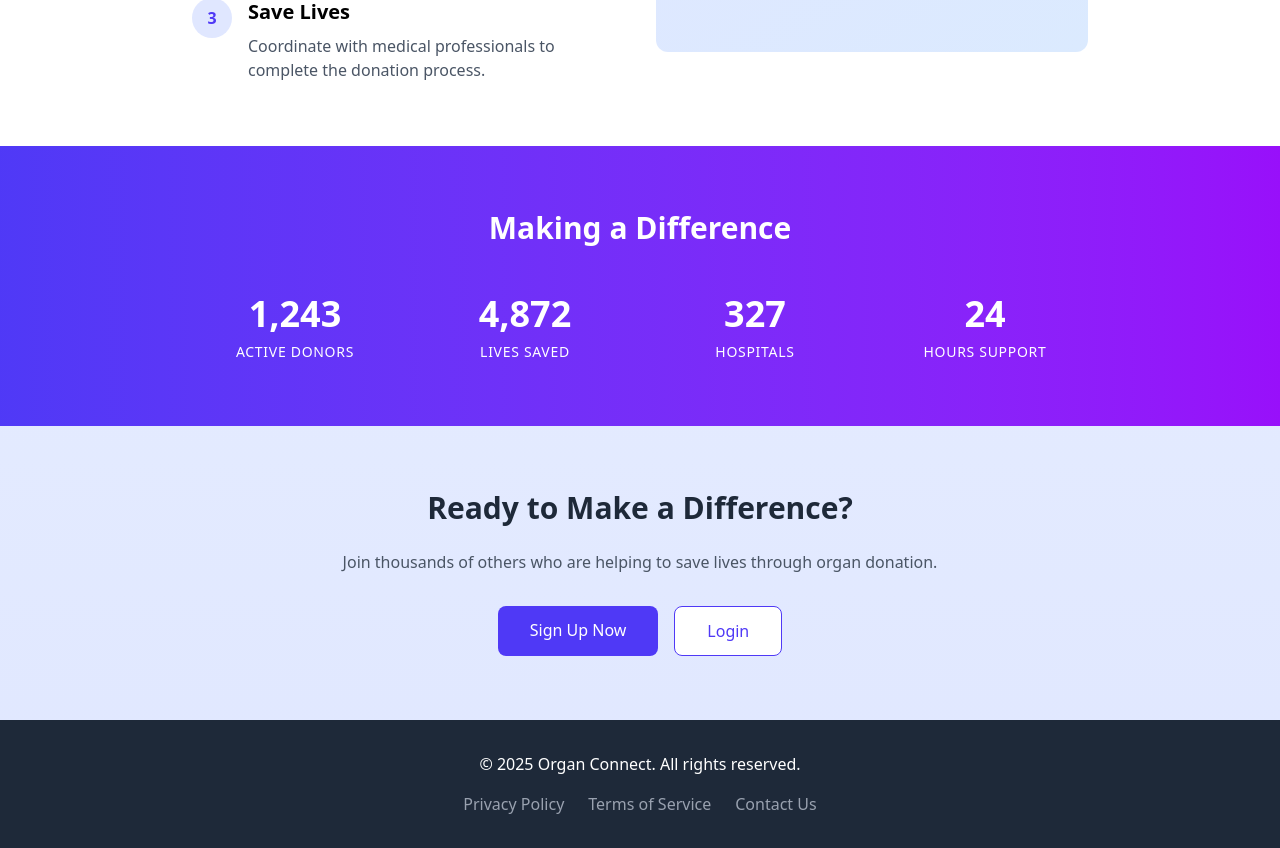
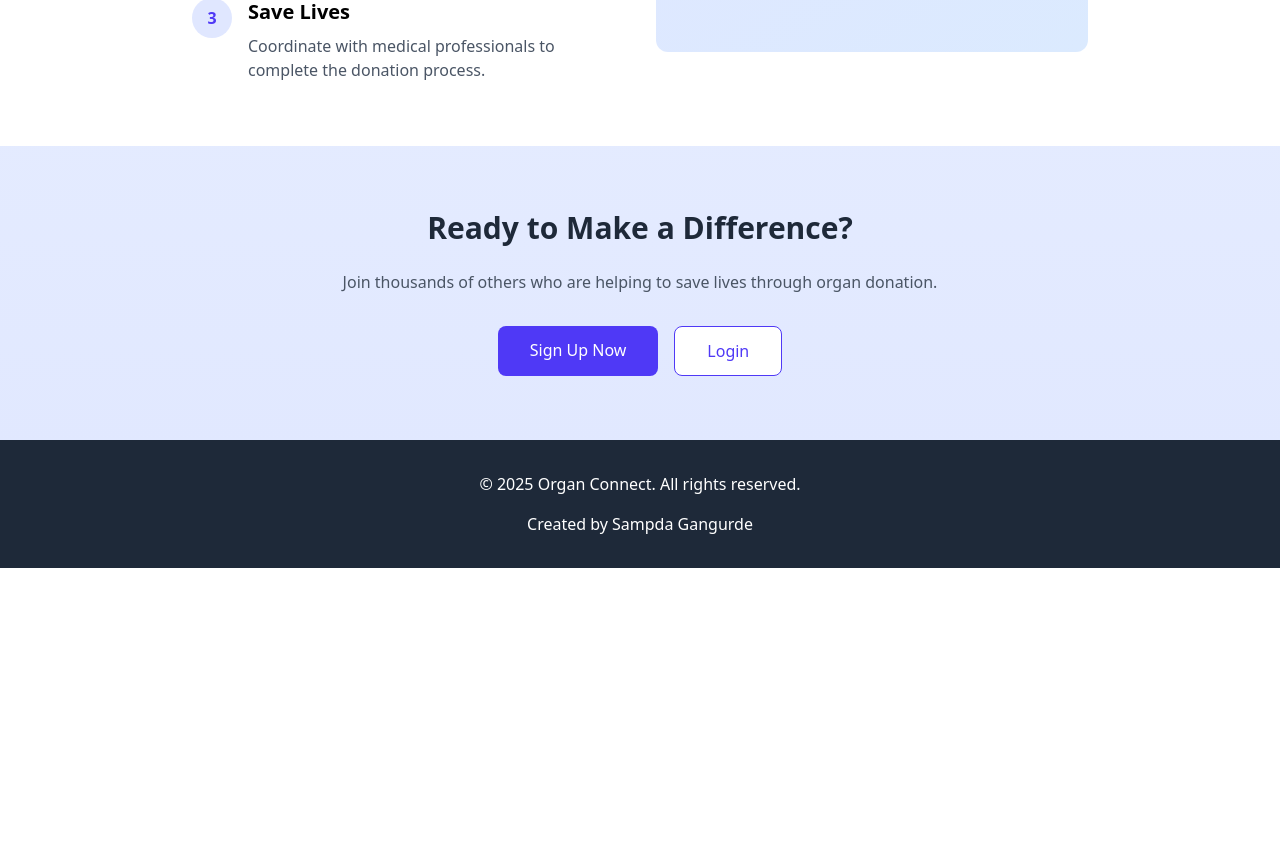
Before and after one commit to ayushpathak-48/organ-donation-and-finder, a React (Vite) app: page / in a window 1280 px wide. Shown: the part 1124-1972 px from the top of the page. After the commit the page ends 1692 px from the top, so only its background shows below. Built offline with nearby package versions, Linux system fonts and the light colour scheme.

Commit message:
home page chaanges

```diff
--- a/src/App.tsx
+++ b/src/App.tsx
@@ -14,16 +14,10 @@ function App() {
     <Router>
       <Navbar />
       <Routes>
-        {/* Public Routes */}
         <Route path="/" element={<HomePage />} />
         <Route path="/login" element={<LoginPage />} />
         <Route path="/signup" element={<SignupPage />} />
-
-        {/* Your routes here */}
-        {/* Dashboard */}
         <Route path="/dashboard" element={<DashboardPage />} />
-
-        {/* Donor Pages */}
         <Route path="/donor/register" element={<DonorFormPage />} />
         <Route path="/donor/list" element={<DonorListPage />} />
         <Route
--- a/src/pages/HomePage.tsx
+++ b/src/pages/HomePage.tsx
@@ -181,40 +181,6 @@ const Home: React.FC = () => {
         </div>
       </section>
 
-      {/* Stats Section */}
-      <section className="py-16 px-4 bg-gradient-to-r from-indigo-600 to-purple-600 text-white">
-        <div className="max-w-4xl mx-auto">
-          <h2 className="text-3xl font-bold text-center mb-12">
-            Making a Difference
-          </h2>
-
-          <div className="grid grid-cols-2 md:grid-cols-4 gap-6 text-center">
-            <div>
-              <div className="text-4xl font-bold mb-2">1,243</div>
-              <div className="text-sm uppercase tracking-wider">
-                Active Donors
-              </div>
-            </div>
-            <div>
-              <div className="text-4xl font-bold mb-2">4,872</div>
-              <div className="text-sm uppercase tracking-wider">
-                Lives Saved
-              </div>
-            </div>
-            <div>
-              <div className="text-4xl font-bold mb-2">327</div>
-              <div className="text-sm uppercase tracking-wider">Hospitals</div>
-            </div>
-            <div>
-              <div className="text-4xl font-bold mb-2">24</div>
-              <div className="text-sm uppercase tracking-wider">
-                Hours Support
-              </div>
-            </div>
-          </div>
-        </div>
-      </section>
-
       {/* CTA Section */}
       <section className="py-16 px-4">
         <div className="max-w-3xl mx-auto text-center">
@@ -250,15 +216,7 @@ const Home: React.FC = () => {
             © {new Date().getFullYear()} Organ Connect. All rights reserved.
           </p>
           <div className="flex justify-center space-x-6">
-            <a href="#" className="text-gray-400 hover:text-white">
-              Privacy Policy
-            </a>
-            <a href="#" className="text-gray-400 hover:text-white">
-              Terms of Service
-            </a>
-            <a href="#" className="text-gray-400 hover:text-white">
-              Contact Us
-            </a>
+            Created by Sampda Gangurde
           </div>
         </div>
       </footer>
```
